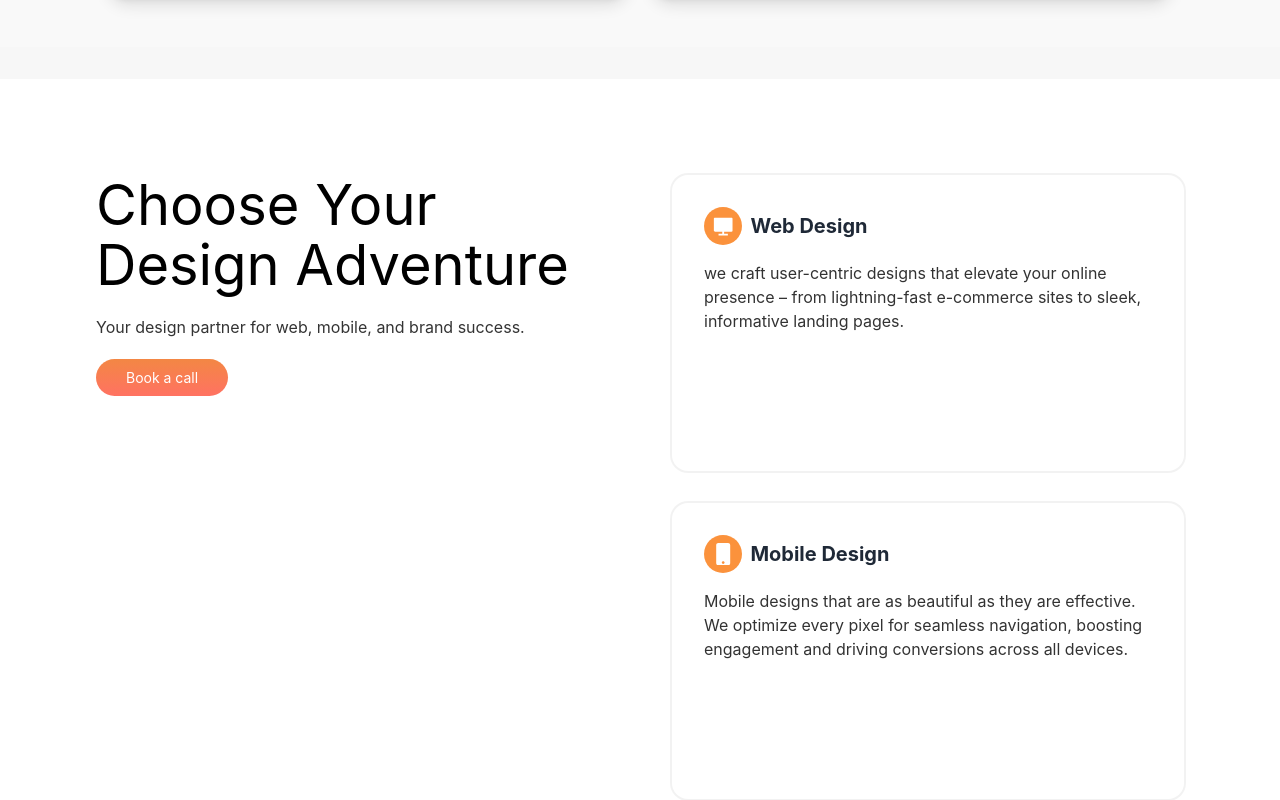
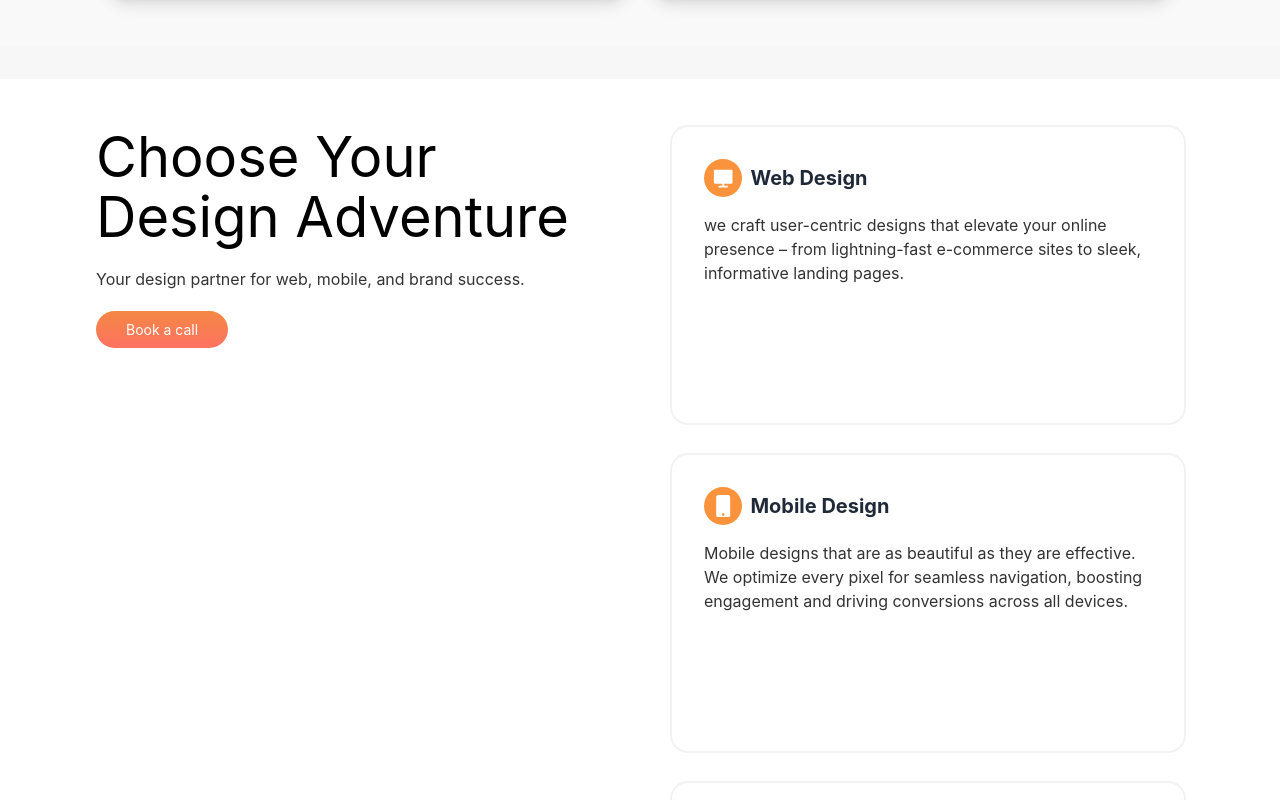
Before and after one commit to davita101/PixelPulse, a React (Vite) app: page / in a window 1280 px wide. Shown: the part 2900-3700 px from the top of the page. Built offline with nearby package versions, Linux system fonts and the light colour scheme.

Commit message:
Fix bugs

```diff
--- a/src/components/FQAs.jsx
+++ b/src/components/FQAs.jsx
@@ -11,7 +11,7 @@ function FQAs() {
         )
     }
     return (
-        <div className=' lg:pt-[55rem]  pt-[130rem] sm:mb-[0] mb-[5rem] p-[2rem] flex justify-center items-center flex-col bg-white'>
+        <div className=' lg:pt-[55rem] pt-[55rem] sm:mb-[0] mb-[5rem] p-[2rem] flex justify-center items-center flex-col bg-white'>
             <div className='w-full mt-[6rem] relative  xl:w-[68rem]'>
                 <div className=' justify-between flex flex-col text-center gap-[1rem] sm:p-0 p-[1rem] font-normal'>
                     <h2 className={`${headingText[0].primaryHeadingSmall} `}>{FQAsHeading[0].h2}</h2>
--- a/src/components/Services.jsx
+++ b/src/components/Services.jsx
@@ -19,7 +19,7 @@ function Services() {
                 pin: true,
                 start: 'top top',
                 end: '100% center',
-                scrub: 1,
+                scrub: true,
                 pinSpacing: true,
             }
         })
@@ -56,7 +56,7 @@ function Services() {
             <div name='/pricing' id='M' className=' w-full absolute bg-white' >
                 <Pricing id='services' className="z-[99] absolute" />
             </div>
-            <div id='F' className='w-full mt-[6rem] relative  xl:w-[68rem] justify-between flex lg:flex-row flex-col lg:text-start gap-[5rem] sm:p-0 p-[1rem] font-normal'>
+            <div id='F' className='w-full sm:mt-[3rem] mt-[2rem] relative  xl:w-[68rem] justify-between flex lg:flex-row flex-col lg:text-start gap-[5rem] sm:p-0 p-[1rem] font-normal'>
                 <div className='lg:flex relative grid lg:text-start text-center flex-col lg:items-start items-center gap-5'>
                     <h2 className={`${headingText[0].primaryHeadingSmall}`}>Choose Your {size > 1024 && <br />} Design Adventure</h2>
                     <p className={`${headingText[0].secondaryParagraph}`}>{serviceHeading[0].p}</p>
```
